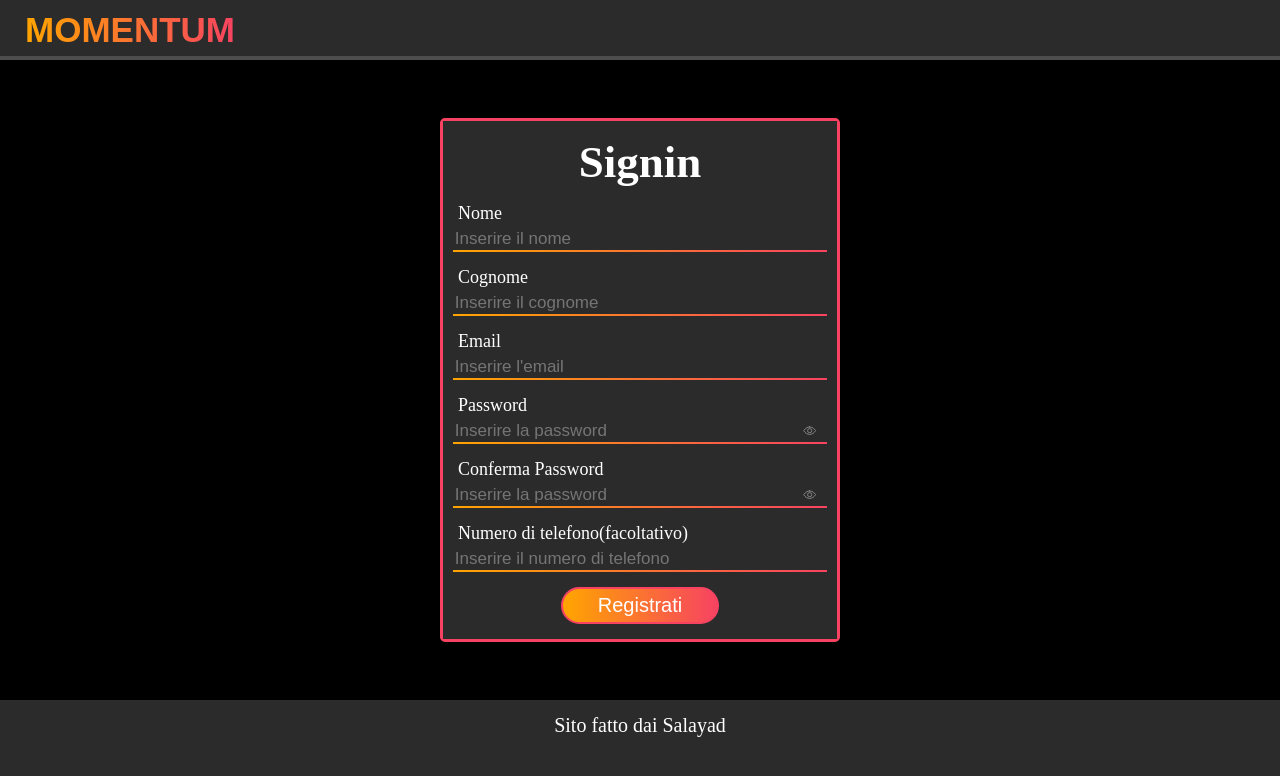
After one commit to ffedesalaa/salayad, a PHP site: page /File_PHP/signin.php in a window 1280 px wide. The commit adds this page. Shown: the top 776 px of the page. Run offline with PHP 8.4, Linux system fonts and the light colour scheme.

Commit message:
login signin e form validation prima versione

```diff
--- /dev/null
+++ b/File_PHP/signin.php
@@ -0,0 +1,62 @@
+<!DOCTYPE html>
+<html lang="it">
+<head>
+    <meta charset="UTF-8">
+    <meta http-equiv="X-UA-Compatible" content="IE=edge">
+    <meta name="viewport" content="width=device-width, initial-scale=1.0">
+    <title>Signin</title>
+    <link rel="stylesheet" href="../style.css">
+</head>
+<body>
+<header>
+        <a href=""><div class="logo"><b>MOMENTUM</b></div></a>
+    </header>
+
+    <main class="main-form">
+        <div class="conteiner-form" id="form-signin">
+            <form action="../home.php" name="formSignin" id="formSignin" method="POST" onsubmit="return formValidationS()">
+                <h1>Signin</h1>
+                <div class="input-box">
+                    <label for="nome">Nome</label>
+                    <input type="text" name="nome" id="nome" placeholder="Inserire il nome" onclick="changePlaceholder()">
+                </div>
+                <div class="input-box">
+                    <label for="cognome">Cognome</label>
+                    <input type="text" name="cognome" id="cognome" placeholder="Inserire il cognome" onclick="changePlaceholder()">
+                </div>
+                <div class="input-box">
+                    <label for="email">Email</label>
+                    <input type="text" name="email" id="email" placeholder="Inserire l'email" onclick="changePlaceholder()">
+                </div>
+                <div class="input-box">
+                    <label for="password">Password</label>
+                    <input type="password" name="password" id="password" placeholder="Inserire la password" onclick="changePlaceholder()">
+                    <script type="module" src="https://unpkg.com/ionicons@7.1.0/dist/ionicons/ionicons.esm.js"></script>
+                    <script nomodule src="https://unpkg.com/ionicons@7.1.0/dist/ionicons/ionicons.js"></script>
+                    <button type="button" onclick="visibilitaPassword()" id="eye-outline"><ion-icon name="eye-outline" ></ion-icon></button>
+                </div>
+
+                <div class="input-box">
+                    <label for="password">Conferma Password</label>
+                    <input type="password" name="password" id="password" placeholder="Inserire la password" onclick="changePlaceholder()">
+                    <script type="module" src="https://unpkg.com/ionicons@7.1.0/dist/ionicons/ionicons.esm.js"></script>
+                    <script nomodule src="https://unpkg.com/ionicons@7.1.0/dist/ionicons/ionicons.js"></script>
+                    <button type="button" onclick="visibilitaPassword()" id="eye-outline"><ion-icon name="eye-outline" ></ion-icon></button>
+                </div>
+                <div class="input-box">
+                    <label for="numero">Numero di telefono(facoltativo)</label>
+                    <input type="text" name="numero" id="numero" placeholder="Inserire il numero di telefono" onclick="changePlaceholder()">
+                </div>
+
+                <button value="submit" id="invio">Registrati</button>
+            </form>
+        </div>
+    </main>
+
+    <footer>
+        <div>Sito fatto dai Salayad</div>
+    </footer>
+
+    <script src=".././File_JS/Form_validation.js"></script>
+</body>
+</html>
--- a/home.php
+++ b/home.php
@@ -1,5 +1,5 @@
 <!DOCTYPE html>
-<html lang="en">
+<html lang="it">
 <head>
     <meta charset="UTF-8">
     <meta http-equiv="X-UA-Compatible" content="IE=edge">
--- a/style.css
+++ b/style.css
@@ -153,11 +153,12 @@ footer{
     align-items: center;
     min-height: 700px;
     background: #000;
+
 }
 
 .conteiner-form{
     width: 400px;
-    height: 300px;
+    height: auto;
     display: flex;
     align-items:  center;
     background: rgb(43, 43, 43);
@@ -171,6 +172,7 @@ form{
     background: rgb(43, 43, 43);
     color:white;
     width: 100%;
+    padding: 15px 0;
 }
 
 form h1{
@@ -237,7 +239,7 @@ form h1{
 
 }
 
-#accesso{
+#invio{
     cursor: pointer;
     margin: 0 auto;
     width: 40%;
@@ -251,7 +253,7 @@ form h1{
 
 }
 
-#accesso:hover{
+#invio:hover{
     transform: scale(1.1);
     transition: transform 0.2s ease-in-out;
 }
```
Also changed, not shown: File_PHP/login.php (+4 -49 lines).
